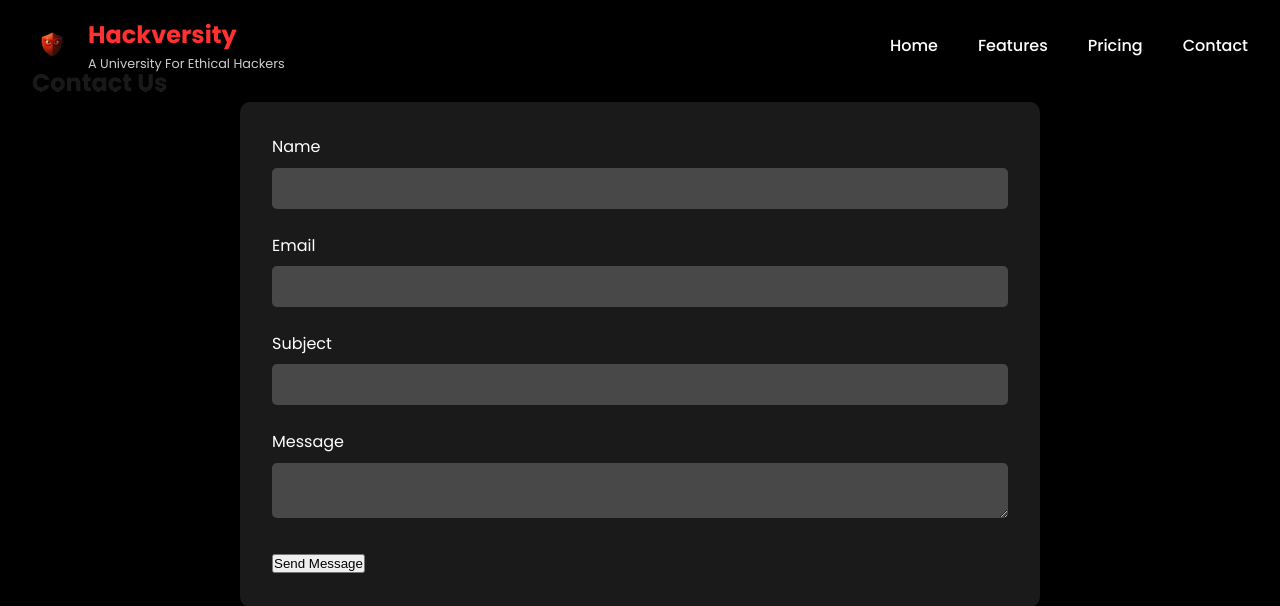
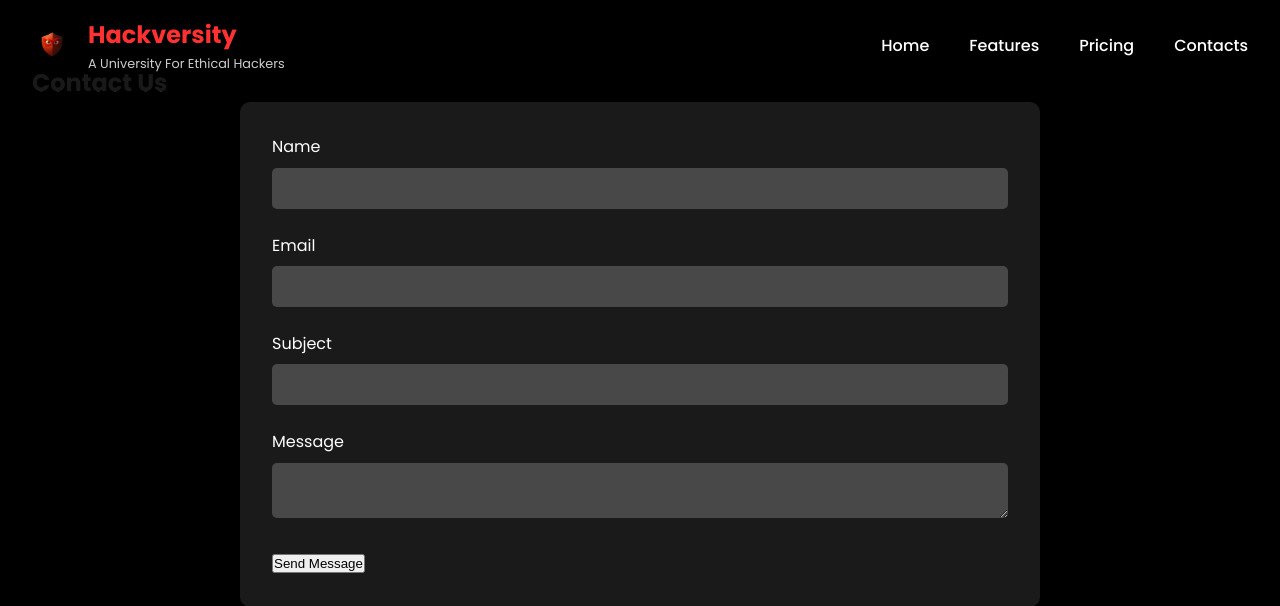
Before and after one commit to thehackersbrand/hackversity_test, a Django app: page /contact/ in a window 1280 px wide. Shown: the top 606 px of the page. Run offline with Django 5.2, Linux system fonts and the light colour scheme.

Commit message:
updated Contacts

```diff
--- a/templates/base.html
+++ b/templates/base.html
@@ -25,7 +25,9 @@
                 <li><a href="{% url 'core:home' %}" class="nav-link">Home</a></li>
                 <li><a href="{% url 'core:features' %}" class="nav-link">Features</a></li>
                 <li><a href="{% url 'core:pricing' %}" class="nav-link">Pricing</a></li>
-                <li><a href="{% url 'core:contact' %}" class="nav-link">Contact</a></li>
+                <li><a href="{% url 'core:contact' %}" class="nav-link">Contacts</a></li>
+
+
             </ul>
         </nav>
     </header>
```
